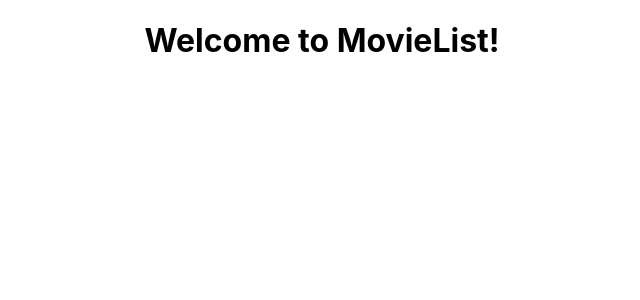
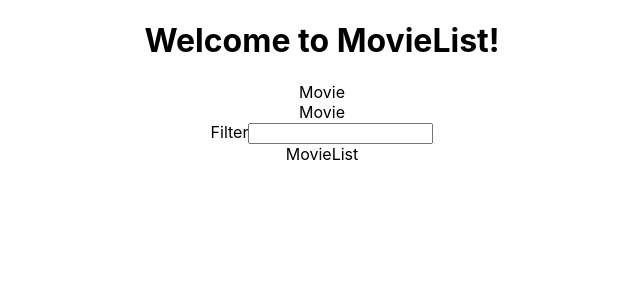
Before and after one commit to Kevin-Roney/react-movie-listFS, a React (Create React App) app: page / in a window 1280 px wide. Shown: the top 300 px of the page, without its empty margins (318-958 px from the left). Built offline with nearby package versions, Linux system fonts and the light colour scheme.

Commit message:
finished layout on App.js and rfc files

```diff
--- a/src/App.js
+++ b/src/App.js
@@ -1,10 +1,24 @@
 import './App.css';
+import Movie from './Movie/Movie';
+import MovieForm from './Movie/Movie';
+import MovieList from './MovieList/MovieList';
 
 function App() {
   return (
     <div className="App">
       <h1>Welcome to MovieList!</h1>
-
+      <section className='upper-section'>
+        <MovieForm />
+        <Movie />
+      </section>
+      <section className='middle-section'>
+        <label>Filter
+          <input className='filter-input'/>
+        </label>
+      </section>
+      <section className='lower-section'>
+        <MovieList />
+      </section>
     </div>
   );
 }
--- a/src/Movie/Movie.js
+++ b/src/Movie/Movie.js
@@ -0,0 +1,7 @@
+import React from 'react';
+
+export default function Movie() {
+  return (
+    <div>Movie</div>
+  );
+}
--- a/src/MovieList/MovieList.js
+++ b/src/MovieList/MovieList.js
@@ -0,0 +1,7 @@
+import React from 'react';
+
+export default function MovieList() {
+  return (
+    <div>MovieList</div>
+  );
+}
```
Also changed, not shown: src/MovieForm/MovieForm.js (+7 -0 lines).
